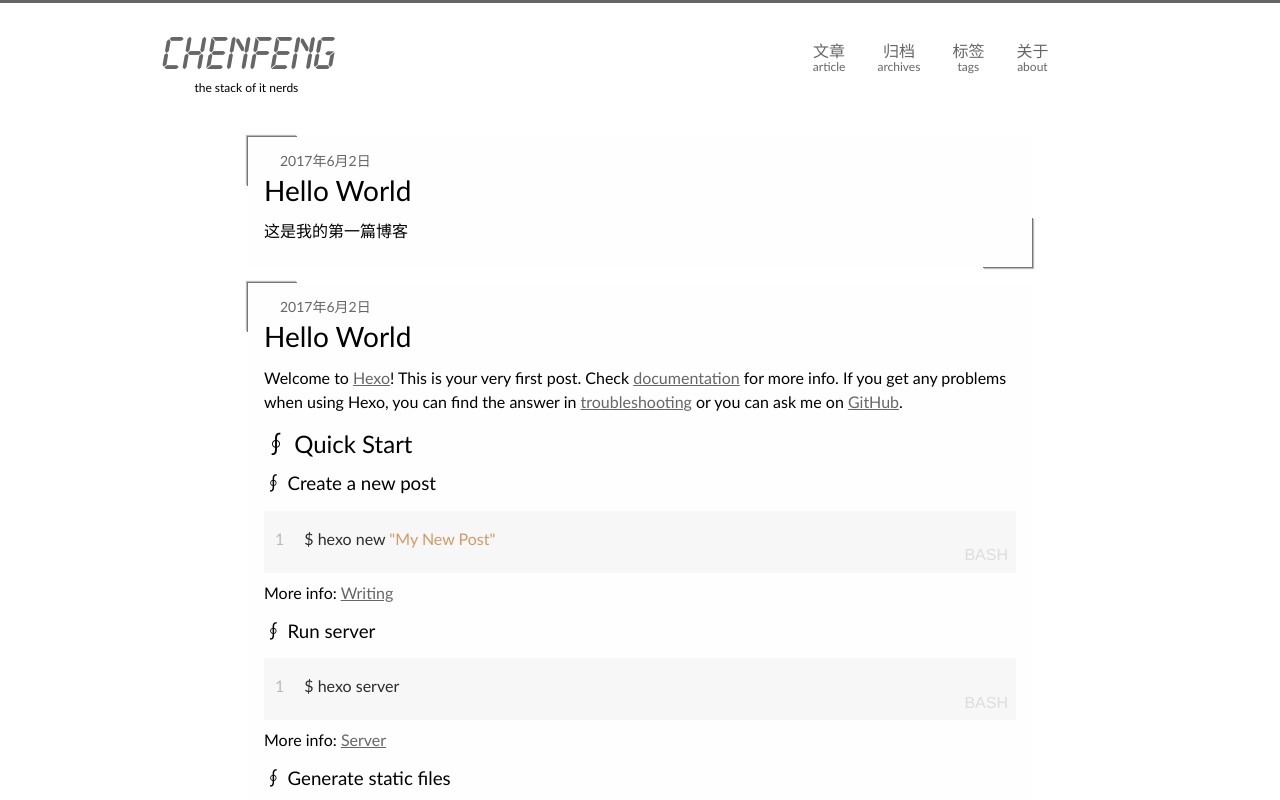
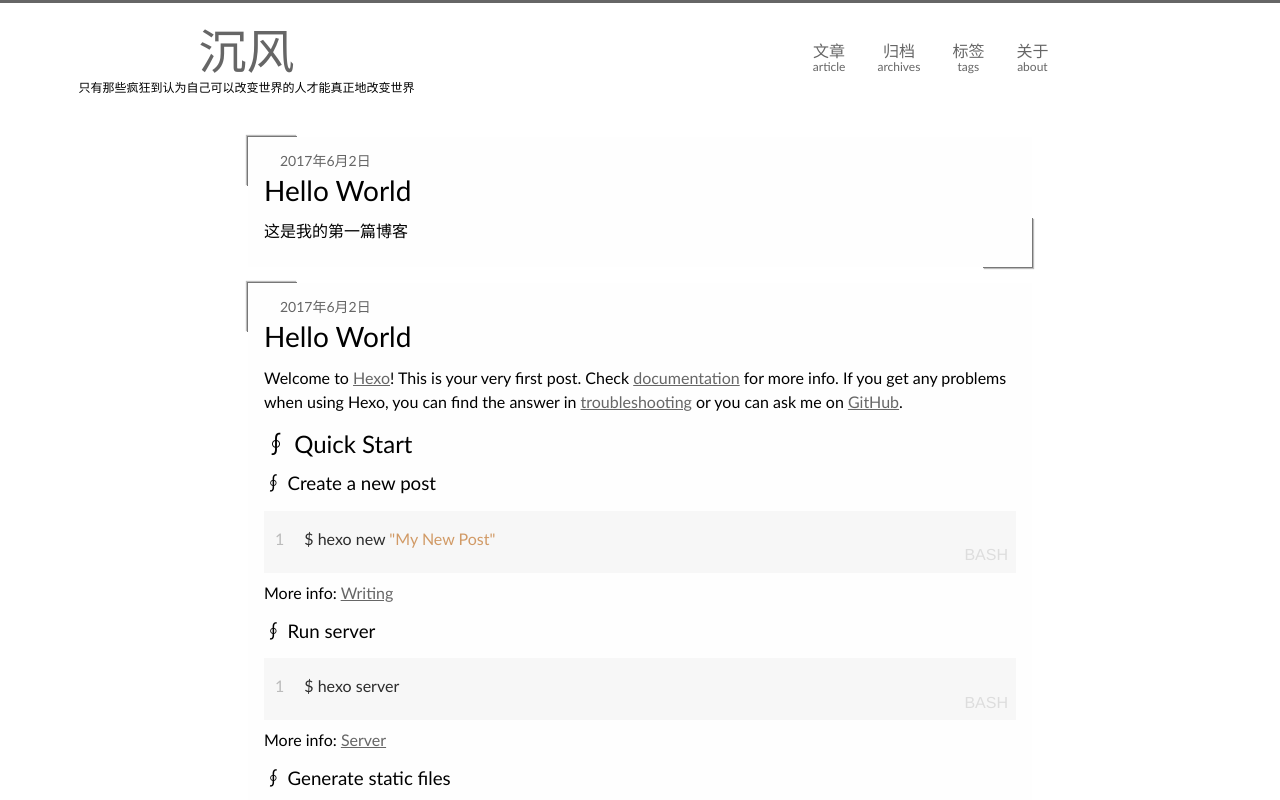
Before and after one commit to chenfeng0713/chenfeng.github.io, a plain HTML site: page index.html in a window 1280 px wide. Shown: the top 800 px of the page. Drawn offline with Linux system fonts and the light colour scheme.

Commit message:
Site updated: 2017-06-02 17:00:23

```diff
--- a/index.html
+++ b/index.html
@@ -2,9 +2,9 @@
 <html lang="zh-CN">
 <head>
     <title>
-    chenfeng
+    沉风
 
-        | the stack of it nerds
+        | 只有那些疯狂到认为自己可以改变世界的人才能真正地改变世界
 
 </title>
     <meta charset="UTF-8"/>
@@ -16,7 +16,7 @@
 <script src="/script/jquery.min.js"></script>
 <script>
     var CONFIG = {
-        title: "chenfeng",
+        title: "沉风",
         author: "chenfeng",
         lightbox: true,
         animate: true
@@ -57,9 +57,9 @@
     <div class="table">
         <div class="connect">
             <div class="connect-inner">
-                <span><a href="/">chenfeng</a></span>
+                <span><a href="/">沉风</a></span>
 
-                    <span id="subtitle">the stack of it nerds</span>
+                    <span id="subtitle">只有那些疯狂到认为自己可以改变世界的人才能真正地改变世界</span>
 
             </div>
         </div>
```
Also changed, not shown: 2017/06/02/hello-world/index.html (+4 -4 lines), 2017/06/02/hello-world1/index.html (+4 -4 lines), archives/2017/06/index.html (+4 -4 lines), archives/2017/index.html (+4 -4 lines), archives/index.html (+4 -4 lines).
